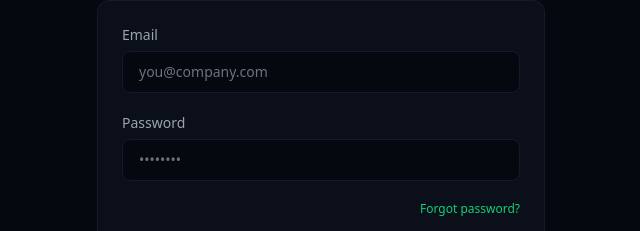
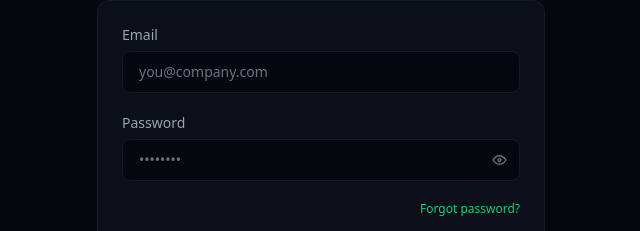
Before and after one commit to InfinityVibeZ/infinitum-crm, a Next.js app: page /login in a window 1280 px wide. Shown: the part 327-558 px from the top of the page, without its empty margins (319-959 px from the left). Built offline with nearby package versions, Linux system fonts and the light colour scheme.

Commit message:
Add show/hide password toggle icon to login page
Eye icon inside the password field lets users reveal what they've typed
before submitting, matching common login UX patterns.

```diff
--- a/src/app/(auth)/login/page.tsx
+++ b/src/app/(auth)/login/page.tsx
@@ -3,7 +3,7 @@
 import { Suspense, useState, useEffect } from "react";
 import { useRouter, useSearchParams } from "next/navigation";
 import { useAuthStore } from "@/store/auth";
-import { IconKey, IconX, IconCopy, IconCheck, IconLoader2, IconInfinity } from "@tabler/icons-react";
+import { IconKey, IconX, IconCopy, IconCheck, IconLoader2, IconInfinity, IconEye, IconEyeOff } from "@tabler/icons-react";
 
 function LoginForm() {
   const router = useRouter();
@@ -14,6 +14,7 @@ function LoginForm() {
   const initialError = searchParams.get("msg") || (searchParams.get("deactivated") ? "You don't have access to this portal or application. Please contact the Infinitum team." : "");
   const [email, setEmail] = useState("");
   const [password, setPassword] = useState("");
+  const [showPassword, setShowPassword] = useState(false);
   const [error, setError] = useState(initialError);
   const [isLoading, setIsLoading] = useState(false);
 
@@ -178,9 +179,10 @@ function LoginForm() {
             >
               Password
             </label>
+            <div className="relative">
               <input
                 id="password"
-              type="password"
+                type={showPassword ? "text" : "password"}
                 value={password}
                 onChange={(e) => {
                   setPassword(e.target.value);
@@ -188,12 +190,22 @@ function LoginForm() {
                 }}
                 placeholder="••••••••"
                 required
-              className={`w-full bg-nexus-bg border rounded-lg px-4 py-2.5 text-sm text-nexus-text placeholder:text-nexus-muted focus:outline-none focus:ring-1 ${
+                className={`w-full bg-nexus-bg border rounded-lg pl-4 pr-10 py-2.5 text-sm text-nexus-text placeholder:text-nexus-muted focus:outline-none focus:ring-1 ${
                   isPasswordError
                     ? "border-red-500/60 focus:border-red-500/60 focus:ring-red-500/20"
                     : "border-nexus-border focus:border-nexus-primary/50 focus:ring-nexus-primary/20"
                 }`}
               />
+              <button
+                type="button"
+                onClick={() => setShowPassword((v) => !v)}
+                tabIndex={-1}
+                className="absolute right-3 top-1/2 -translate-y-1/2 text-nexus-muted hover:text-nexus-text transition-colors"
+                aria-label={showPassword ? "Hide password" : "Show password"}
+              >
+                {showPassword ? <IconEyeOff size={17} /> : <IconEye size={17} />}
+              </button>
+            </div>
             {isPasswordError && <p className="text-[11px] text-red-400 mt-1">{error}</p>}
           </div>
 
```
Lines whose indentation alone changed are shown as unchanged.
